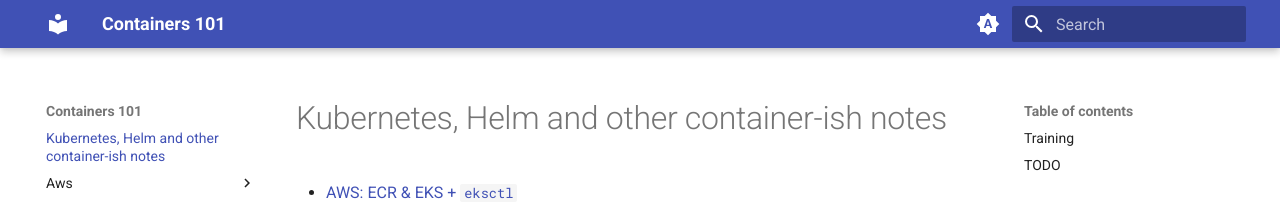
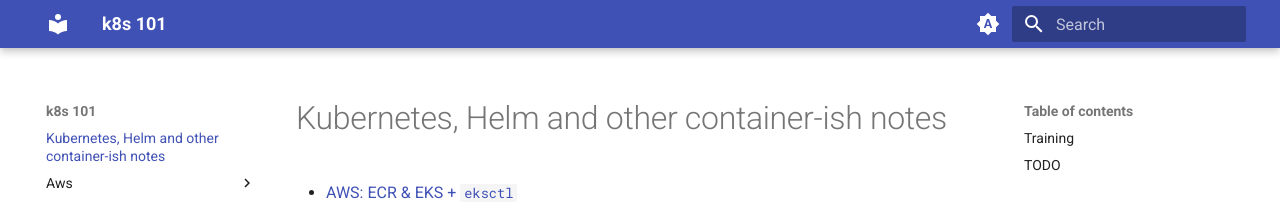
Before and after one commit to jcabrerizo/helm101, an MkDocs documentation site: the page built from docs/README.md, in a window 1280 px wide. Shown: the top 203 px of the page. Built offline with MkDocs 1.6.1 and Material for MkDocs 9.7.7, drawn with Linux system fonts in a browser that asks for light colours.

Commit message:
change title

```diff
--- a/README.md
+++ b/README.md
@@ -1,4 +1,4 @@
-# Container 101
+# k8s 101
 
 > [!NOTE]
 > For reading the notes go to the [docs](./docs) dir or to the built site (TODO)
--- a/mkdocs.yml
+++ b/mkdocs.yml
@@ -1,4 +1,4 @@
-site_name: Containers 101
+site_name: k8s 101
 docs_dir: docs
 site_dir: ./site
 
```
